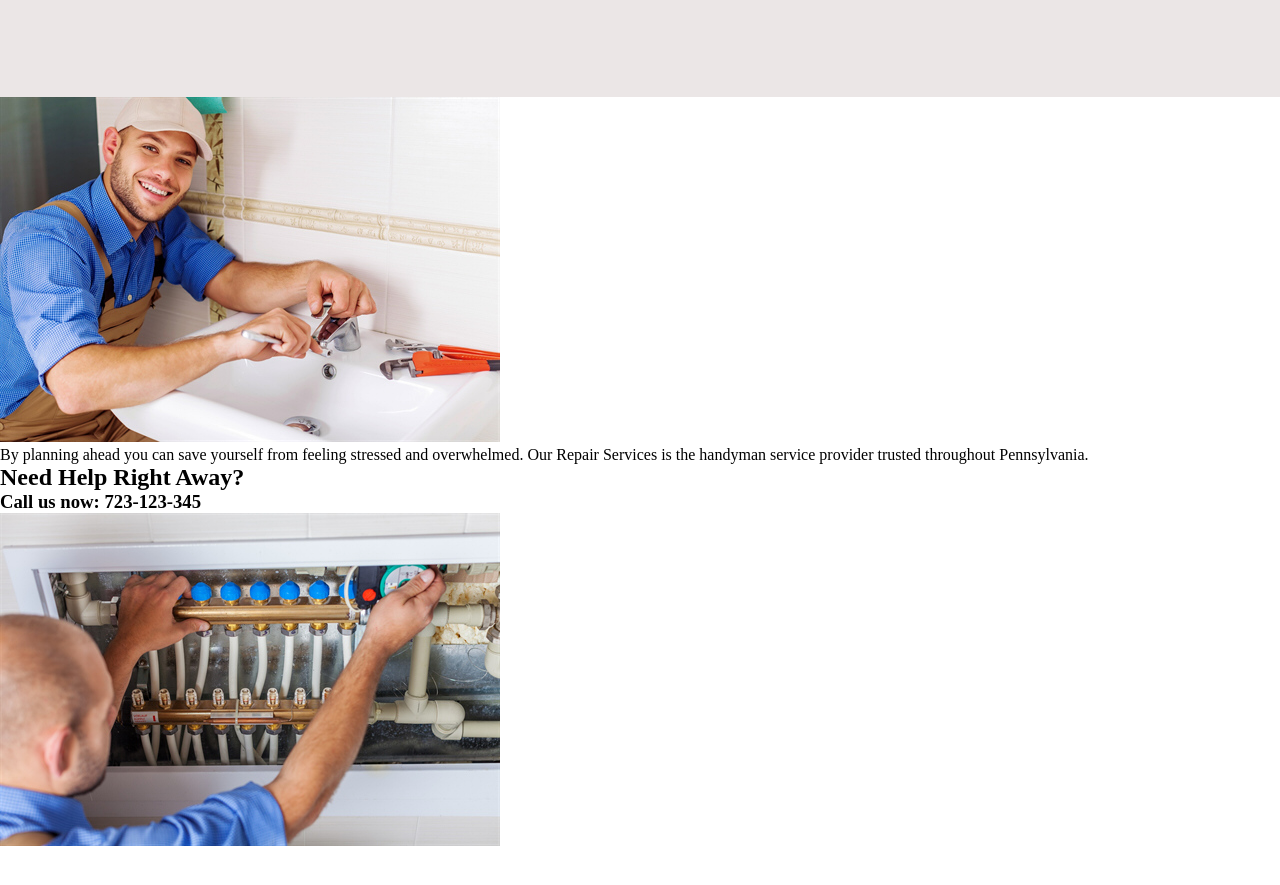
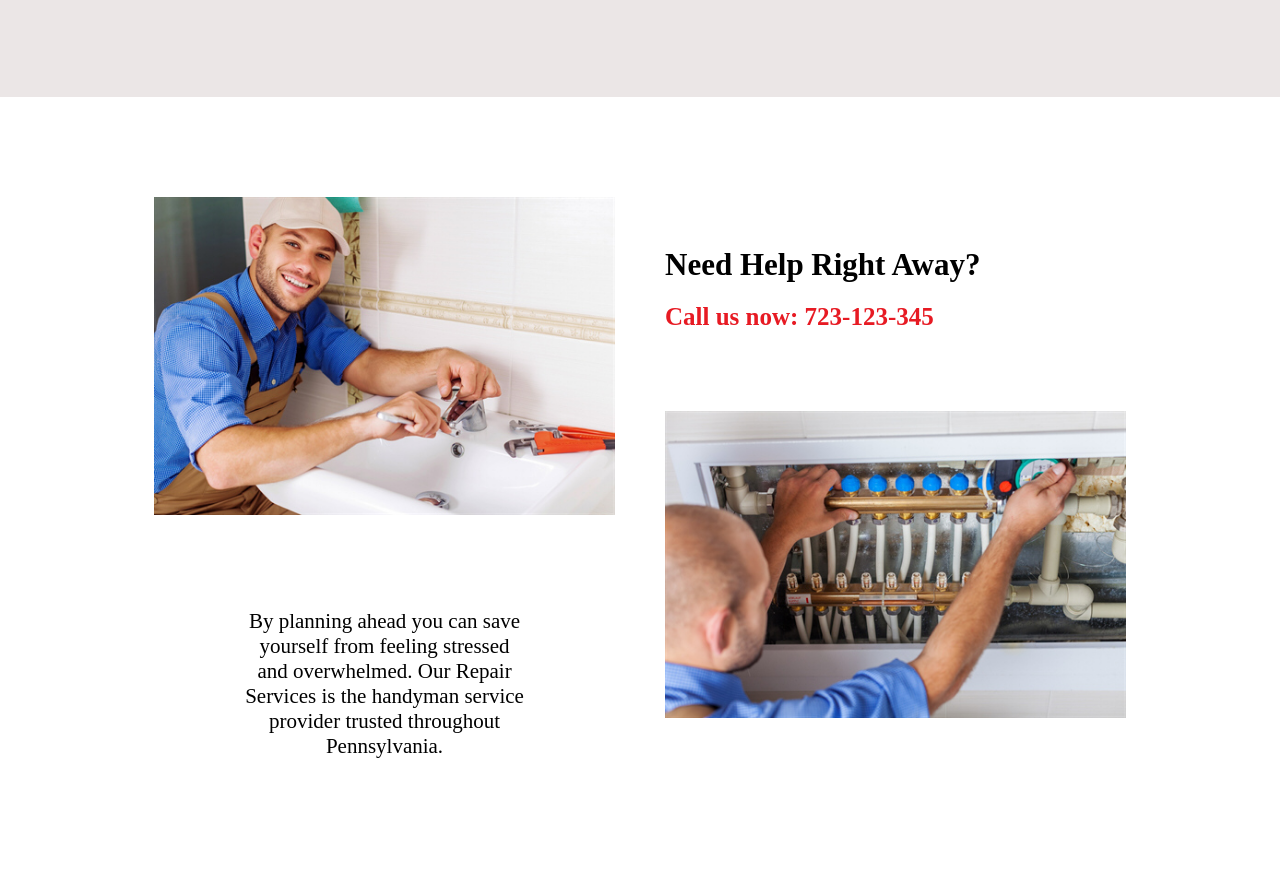
Before and after one commit to oladolapo/new-website-demo, a plain HTML site: page index.html in a window 1280 px wide. Shown: the part 1425-2310 px from the top of the page. Before the commit the page ends 2275 px from the top, so only its background shows below. Drawn offline with Linux system fonts and the light colour scheme.

Commit message:
Update style.css

```diff
--- a/css/style.css
+++ b/css/style.css
@@ -134,3 +134,47 @@ header .header-link ul li {
   background-color: #b80a13;
   transition: 1.5s;
 }
+.help {
+  width: 100%;
+  display: flex;
+  justify-content: center;
+  padding: 100px;
+}
+
+.help-container {
+  display: flex;
+  gap: 50px;
+  width: 90%;
+  margin: 0 auto;
+}
+
+.help-container .gallery-1 {
+  width: 50%;
+  text-align: center;
+}
+
+.help .help-container p {
+  padding: 90px;
+  font-size: 21px;
+}
+
+.help-container .gallery-1 .img-container-1 img {
+  width: 100%;
+}
+
+.help-container .gallery-2 {
+  width: 50%;
+}
+.help-container .gallery-2 h2 {
+  font-size: 31px;
+  padding-top: 50px;
+  padding-bottom: 20px;
+}
+.help-container .gallery-2 h3 {
+  font-size: 25px;
+  color: #e71a23;
+  padding-bottom: 80px;
+}
+.help-container .gallery-2 .img-container-1 img {
+  width: 100%;
+}
```
